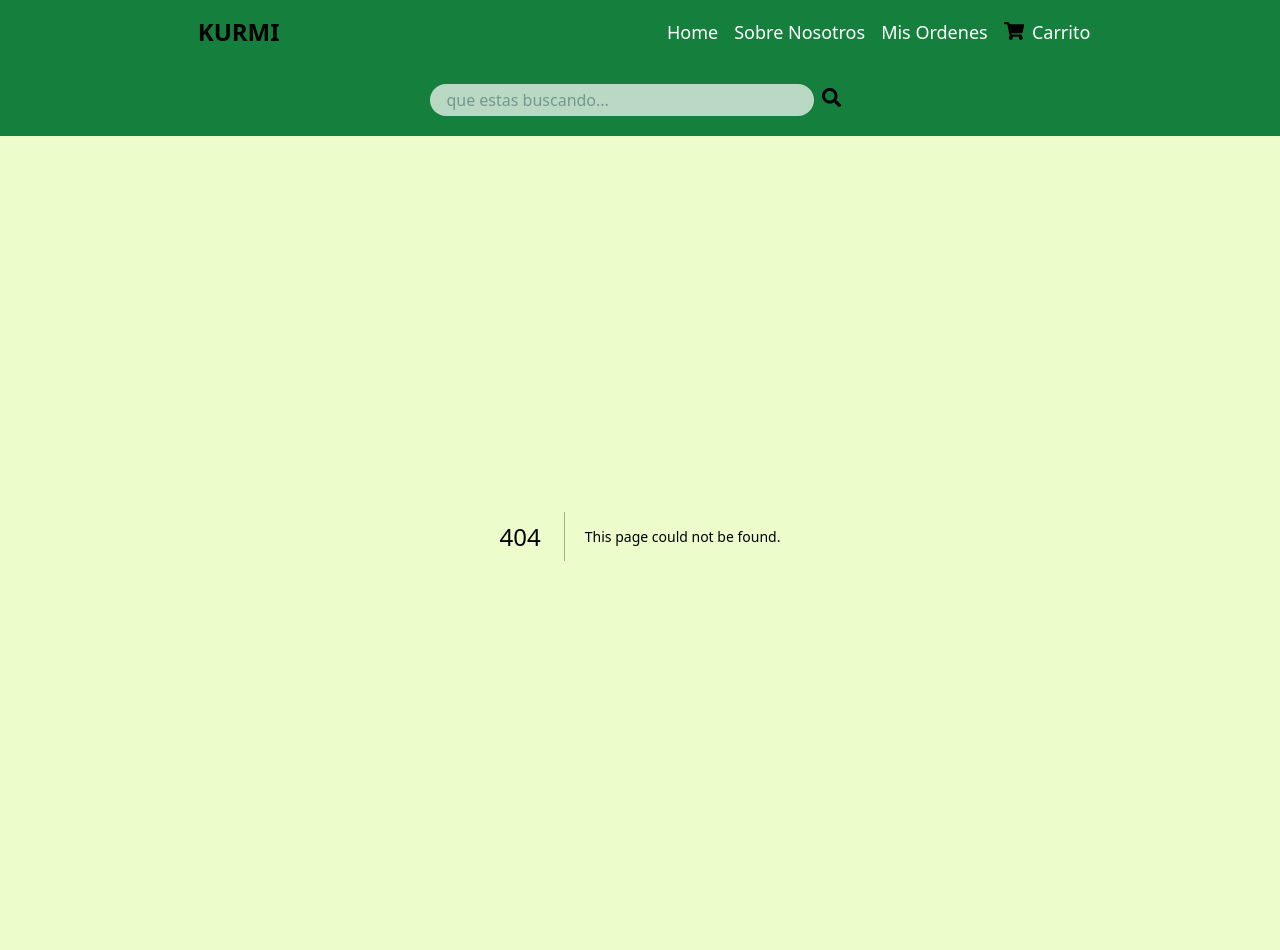
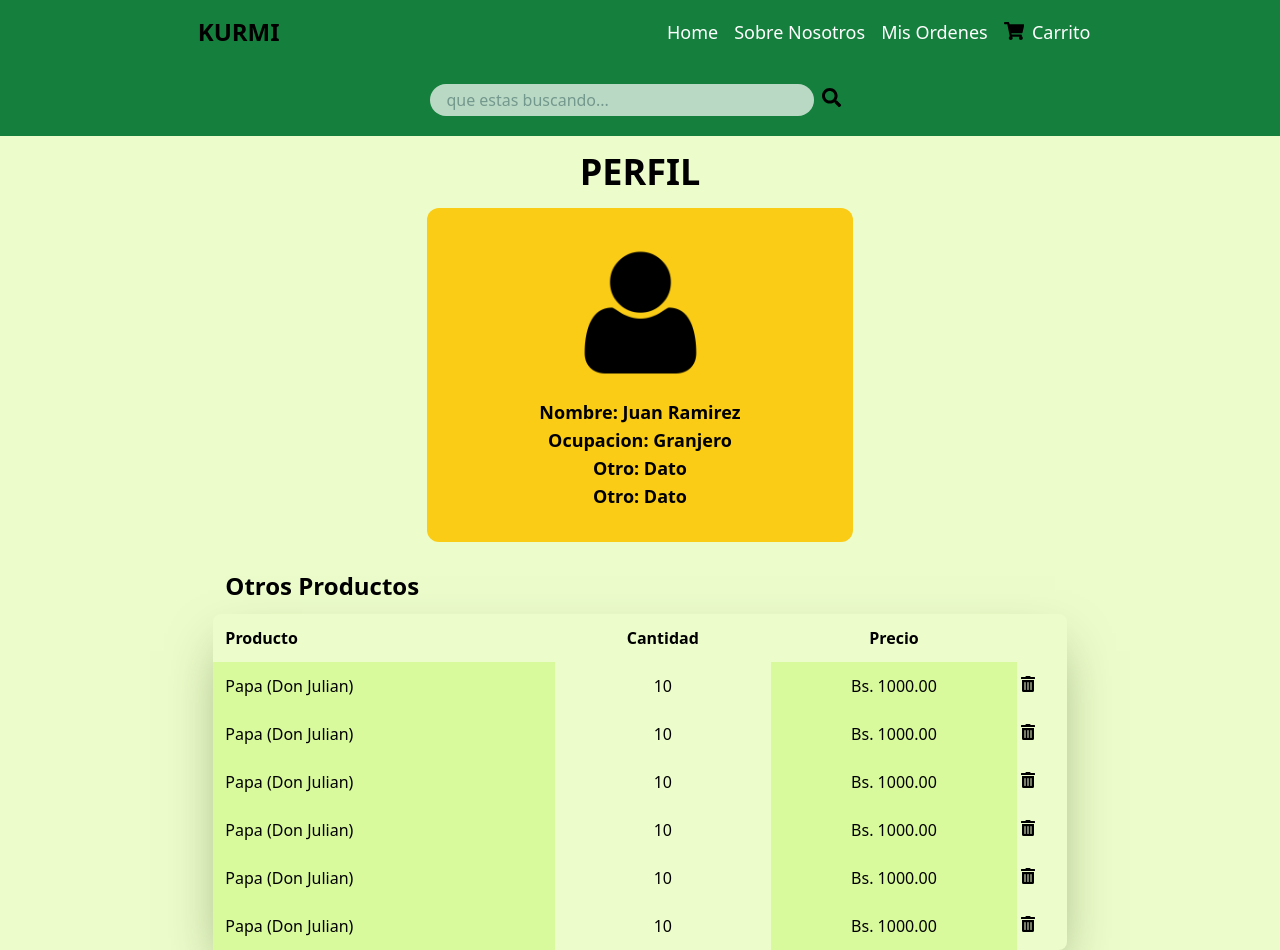
Before and after one commit to Kurmi-org/Kurmi-app, a Next.js app: page /profile in a window 1280 px wide. Before the commit this address had no page. Built offline with nearby package versions, Linux system fonts and the light colour scheme.

Commit message:
add profile of producers and products their offers

```diff
--- /dev/null
+++ b/src/app/profile/page.js
@@ -0,0 +1,9 @@
+import ProducerProfile from '@/components/Profile_producer'
+
+export default function Profile() {
+    return (
+        <div>
+            <ProducerProfile/>
+        </div>
+    )
+};
--- a/src/components/Product_card.js
+++ b/src/components/Product_card.js
@@ -3,14 +3,16 @@ import Link from "next/link";
 
 export default function ProductCard(props) {
   return (
-    <div className="w-5/6 md:max-w-sm mt-5 bg-white border border-gray-200 rounded-lg shadow dark:bg-gray-800 dark:border-gray-700">
+    <div className="w-4/6 md:max-w-sm mt-5 border-t-4 border-yellow-300 rounded-lg shadow bg-green-900 shadow-2xl shadow-lime-900/50">
+      <div className="flex justify-center mt-8">
       <Image
-        className="rounded-t-lg"
-        src="/next.config.jspublic/img/papas.jpg"
-        width={200}
+        className="rounded-lg md:w-5/6"
+        src="/img/papas.jpg"
+        width={300}
         height={200}
         alt="..."
       />
+      </div>
 
       <div className="p-5">
         <h5 className="mb-2 text-2xl font-bold tracking-tight text-gray-900 dark:text-white">
--- /dev/null
+++ b/src/components/Profile_producer.js
@@ -0,0 +1,46 @@
+import Image from "next/image"
+import CartProduct from "./Cart_product"
+
+export default function Profile_producer(params) {
+    return (
+        <div className="w-6/6 flex justify-center">
+            <div className=" w-6/6 md:w-4/6 flex flex-col justify-center">
+                <h1 className="text-center text-2xl md:text-4xl font-bold uppercase mt-4">Perfil</h1>
+                {/* card */}
+                <div className="flex justify-center">
+                    <div className="flex bg-yellow-400 w-6/6 md:w-3/6 flex flex-col justify-center m-4 pt-8 pb-8 rounded-xl">
+                        <div className="flex justify-center">
+                            <Image src="/img/user.png"
+                                width={200}
+                                height={200}
+                                alt="..."
+                                className="rounded-xl w-2/6 md:w-2/6" />
+                        </div>
+                        <div className="flex flex-col items-center pt-4 text-center text-sm md:text-lg font-semibold">
+                            <p>
+                                Nombre: <span>Juan Ramirez</span>
+                            </p>
+                            <p>
+                                Ocupacion: <span>Granjero</span>
+                            </p>
+                            <p>
+                                Otro: <span>Dato</span>
+                            </p>
+                            <p>
+                                Otro: <span>Dato</span>
+                            </p>
+                        </div>
+                    </div>
+                </div>
+                {/* end card */}
+
+                {/* list of products */}
+                <div>
+                    <h1 className="text-xl md:text-2xl p-3 font-bold">Otros Productos</h1>
+                    <CartProduct />
+                </div>
+                {/* end list */}
+            </div>
+        </div>
+    )
+};
```
Also changed, not shown: public/img/user.png (added).
